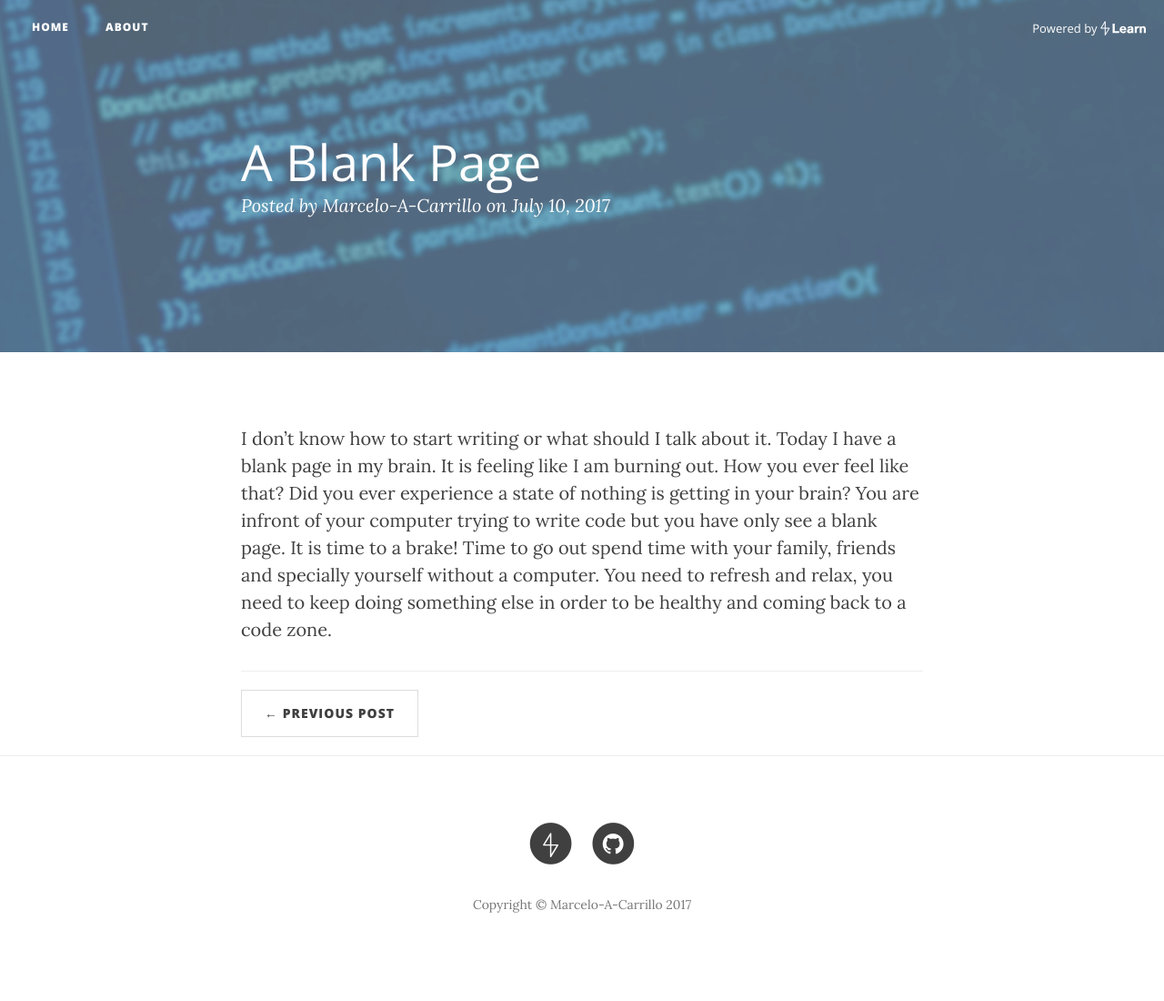
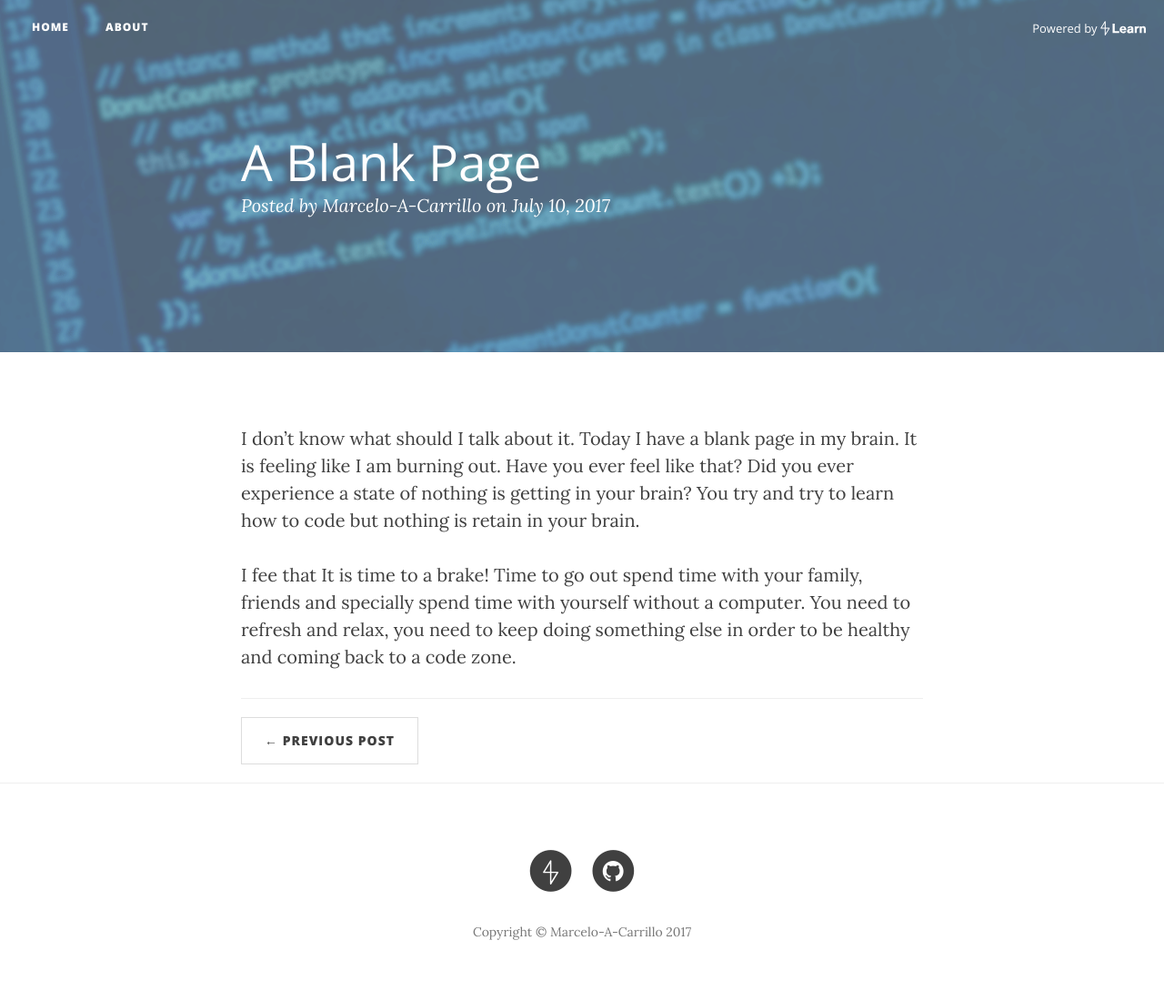
Before and after one commit to Marcelo-A-Carrillo/Marcelo-A-Carrillo.github.io, a Jekyll site: the page built from _posts/2017-07-10-a_blank_page.markdown, in a window 1280 px wide. Shown: the whole page at 91% size. Built offline with Jekyll 4.4.1, drawn with Linux system fonts in a browser that asks for light colours; nearby versions of some CDN libraries; before the commit the page ends 1070 px from its top, so only the background shows below that.

Commit message:
Updating my blog post.

```diff
--- a/_posts/2017-07-10-a_blank_page.markdown
+++ b/_posts/2017-07-10-a_blank_page.markdown
@@ -1,8 +1,10 @@
 ---
 layout: post
 title:  "A Blank Page"
-date:   2017-07-10 12:45:23 +0000
+date:   2017-07-10 08:45:24 -0400
 ---
 
 
-I don't know how to start writing or what should I talk about it. Today I have a blank page in my brain. It is feeling like I am burning out. How you ever feel like that? Did you ever experience a state of nothing is getting in your brain? You are infront of your computer trying to write code but you have only see a blank page. It is time to a brake! Time to go out spend time with your family, friends and specially yourself without a computer. You need to refresh and relax, you need to keep doing something else in order to be healthy and coming back to a code zone.
+I don't know what should I talk about it. Today I have a blank page in my brain. It is feeling like I am burning out. Have you ever feel like that? Did you ever experience a state of nothing is getting in your brain?  You try and try to learn how to code but nothing is retain in your brain.
+
+I fee that It is time to a brake! Time to go out spend time with your family, friends and specially spend time with yourself without a computer. You need to refresh and relax, you need to keep doing something else in order to be healthy and coming back to a code zone.
```
